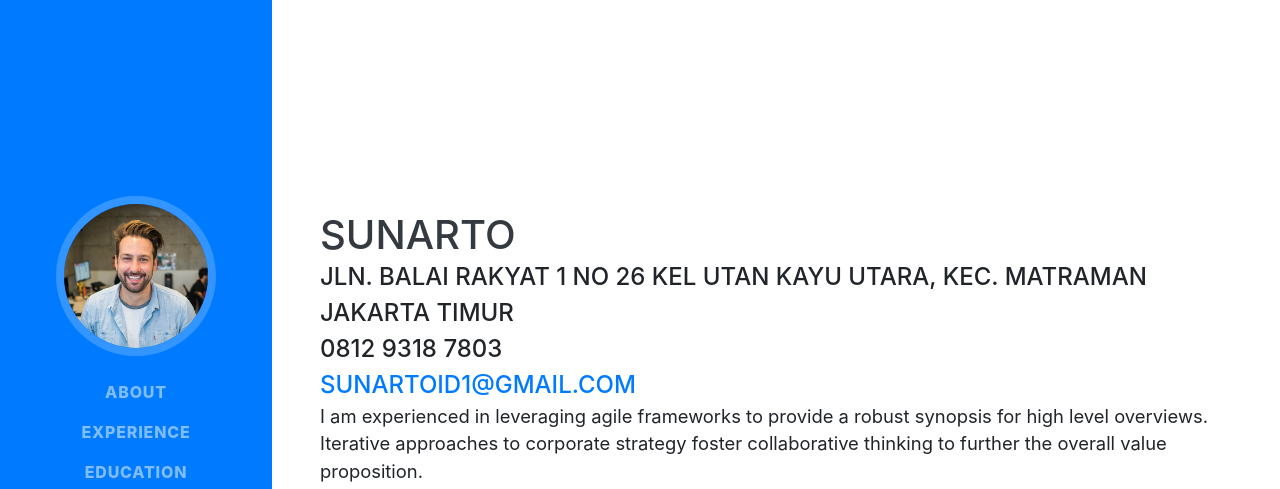
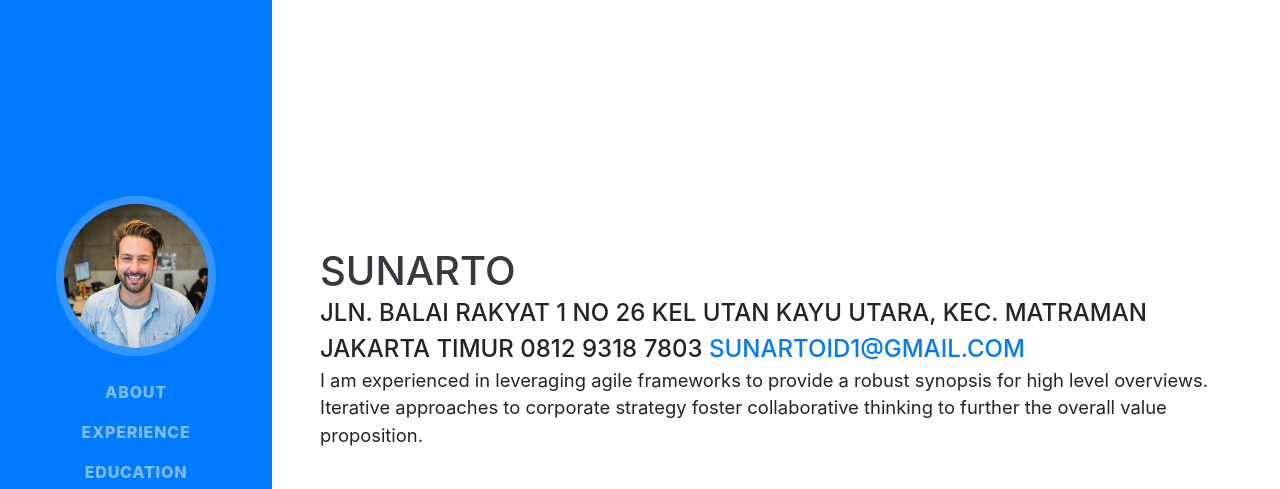
Before and after one commit to Sunartoid/Sunarto, a website with bundled scripts: page index.html in a window 1280 px wide. Shown: the top 489 px of the page. Built offline with nearby package versions, Linux system fonts and the light colour scheme; a web font is replaced by a local one.

Commit message:
Update index.html

```diff
--- a/index.html
+++ b/index.html
@@ -66,10 +66,8 @@
         <h1 class="mb-0">Sunarto
           <span class="text-primary"></span>
         </h1>
-        <div class="subheading mb-6">Jln. Balai Rakyat 1 no 26 Kel Utan Kayu Utara, Kec. Matraman Jakarta Timur
-          <div class="subheading mb-6">0812 9318 7803
-          </div>
-          <a href="sunartoid1@gmail.com">sunartoid1@gmail.com</a>
+        <div class="subheading mb-6">Jln. Balai Rakyat 1 no 26 Kel Utan Kayu Utara, Kec. Matraman Jakarta Timur 0812 9318 7803
+            <a href="sunartoid1@gmail.com">sunartoid1@gmail.com</a>
         </div>
         <p class="lead mb-5">I am experienced in leveraging agile frameworks to provide a robust synopsis for high level overviews. Iterative approaches to corporate strategy foster collaborative thinking to further the overall value proposition.</p>
         <div class="social-icons">
```
